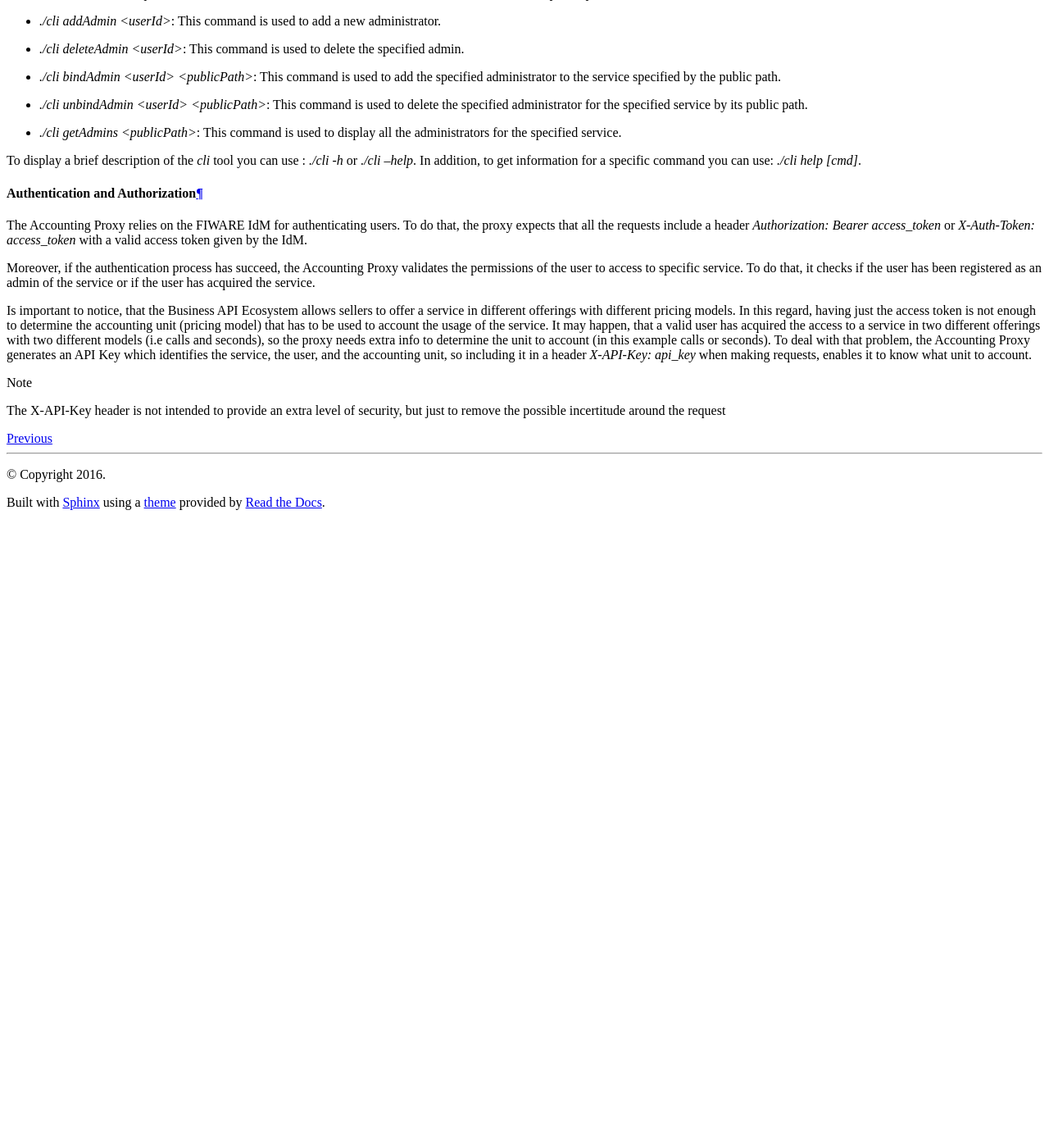
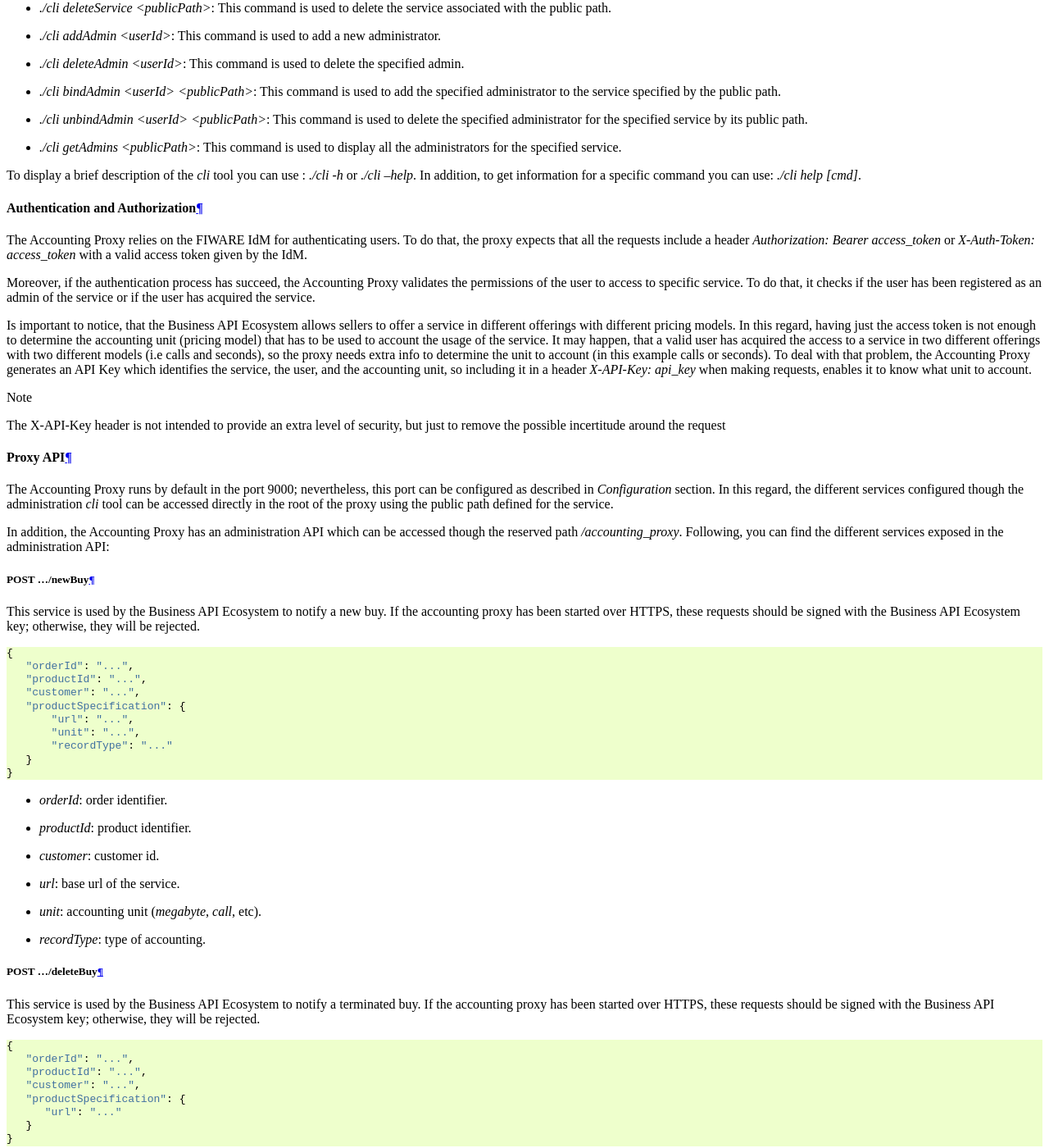
Before and after one commit to FIWARE-TMForum/Business-API-Ecosystem, a Sphinx documentation site: the page built from doc/plugins-guide.rst, in a window 1280 px wide and 1400 px high, scrolled down 7155 px. Shown: the whole window at 82% size. Built offline with Sphinx 7.4.7 and the Read the Docs theme 2.0.0, drawn with Linux system fonts in a browser that asks for light colours; comment, search, counter and statistics services are not loaded; before the commit the page ends 7785 px from its top, so only the background shows below that; some of the changed text lies outside the part shown.

Commit message:
Include accounting proxy API documentation

```diff
--- a/doc/plugins-guide.rst
+++ b/doc/plugins-guide.rst
@@ -149,13 +149,13 @@
 ::
 
     {
-	    https: {
+        https: {
             enabled: true,
             certFile: 'ssl/server1.pem',
             keyFile: 'ssl/server1.key',
             caFile: 'ssl/fake_ca.pem'
         },
-	    port: 9000
+        port: 9000
     }
 
 
@@ -168,7 +168,7 @@
 ::
 
     {
-	    type: './db',
+        type: './db',
         name: 'accountingDB.sqlite',
         redis_host: 'localhost',
         redis_port: 6379
@@ -183,7 +183,7 @@
 ::
 
     {
-	    accounting: [ 'call', 'megabyte', 'millisecond']
+        accounting: [ 'call', 'megabyte', 'millisecond']
     }
 
 Other accounting modules can be implemented and included to the proxy (see  *Accounting modules*).
@@ -197,7 +197,7 @@
 ::
 
     {
-	    host: 'localhost',
+        host: 'localhost',
         port: 8080,
         path: '/DSUsageManagement/api/usageManagement/v2',
         schedule: '00 00 * * *'
@@ -329,3 +329,109 @@
 .. note::
     The X-API-Key header is not intended to provide an extra level of security, but just to remove the possible incertitude
     around the request
+
+Proxy API
+---------
+
+The Accounting Proxy runs by default in the port 9000; nevertheless, this port can be configured as described in *Configuration*
+section. In this regard, the different services configured though the administration *cli* tool can be accessed directly
+in the root of the proxy using the public path defined for the service.
+
+In addition, the Accounting Proxy has an administration API which can be accessed though the reserved path */accounting_proxy*.
+Following, you can find the different services exposed in the administration API:
+
+POST .../newBuy
++++++++++++++++
+
+This service is used by the Business API Ecosystem to notify a new buy. If the accounting proxy has been started over
+HTTPS, these requests should be signed with the Business API Ecosystem key; otherwise, they will be rejected.
+
+::
+
+    {
+       "orderId": "...",
+       "productId": "...",
+       "customer": "...",
+       "productSpecification": {
+           "url": "...",
+           "unit": "...",
+           "recordType": "..."
+       }
+    }
+
+* `orderId`: order identifier.
+* `productId`: product identifier.
+* `customer`: customer id.
+* `url`: base url of the service.
+* `unit`: accounting unit (`megabyte`, `call`, etc).
+* `recordType`: type of accounting.
+
+POST .../deleteBuy
+++++++++++++++++++
+
+This service is used by the Business API Ecosystem to notify a terminated buy. If the accounting proxy has been started over HTTPS, these
+requests should be signed with the Business API Ecosystem key; otherwise, they will be rejected.
+
+::
+
+    {
+       "orderId": "...",
+       "productId": "...",
+       "customer": "...",
+       "productSpecification": {
+          "url": "..."
+       }
+    }
+
+* `orderId`: order identifier.
+* `productId`: product identifier.
+* `customer`: customer id.
+* `url`: base url of the service.
+
+POST .../urls
++++++++++++++
+
+This service is used by the Business API Ecosystem to check if an URL is a valid registered service. This requests require
+the "authorization" header with a valid access token from the IdM and the user must be an administrator of the service.
+If the accounting proxy has been started over HTTPS, these requests should be signed with the Business API Ecosystem key cert; otherwise,
+they will be rejected.
+
+::
+
+    {
+       "url": "..."
+    }
+
+GET .../keys
+++++++++++++
+
+Retrieve the user's API_KEYs in a json. This request require the "authorization" header with a valid access token from the IdM.
+
+::
+
+    [
+	    {
+            "apiKey": "...",
+            "productId": "...",
+            "orderId": "...",
+            "url": "..."
+        },
+        {
+            "apiKey": "...",
+            "productId": "...",
+            "orderId": "...",
+            "url": "..."
+        }
+    ]
+
+GET .../units
++++++++++++++
+
+Retrieve the supported accounting units by the accounting proxy in a JSON. This requests require the "authorization"
+header with a valid access token from the IdM.
+
+::
+
+    {
+	    "units": ["..."]
+    }
```
